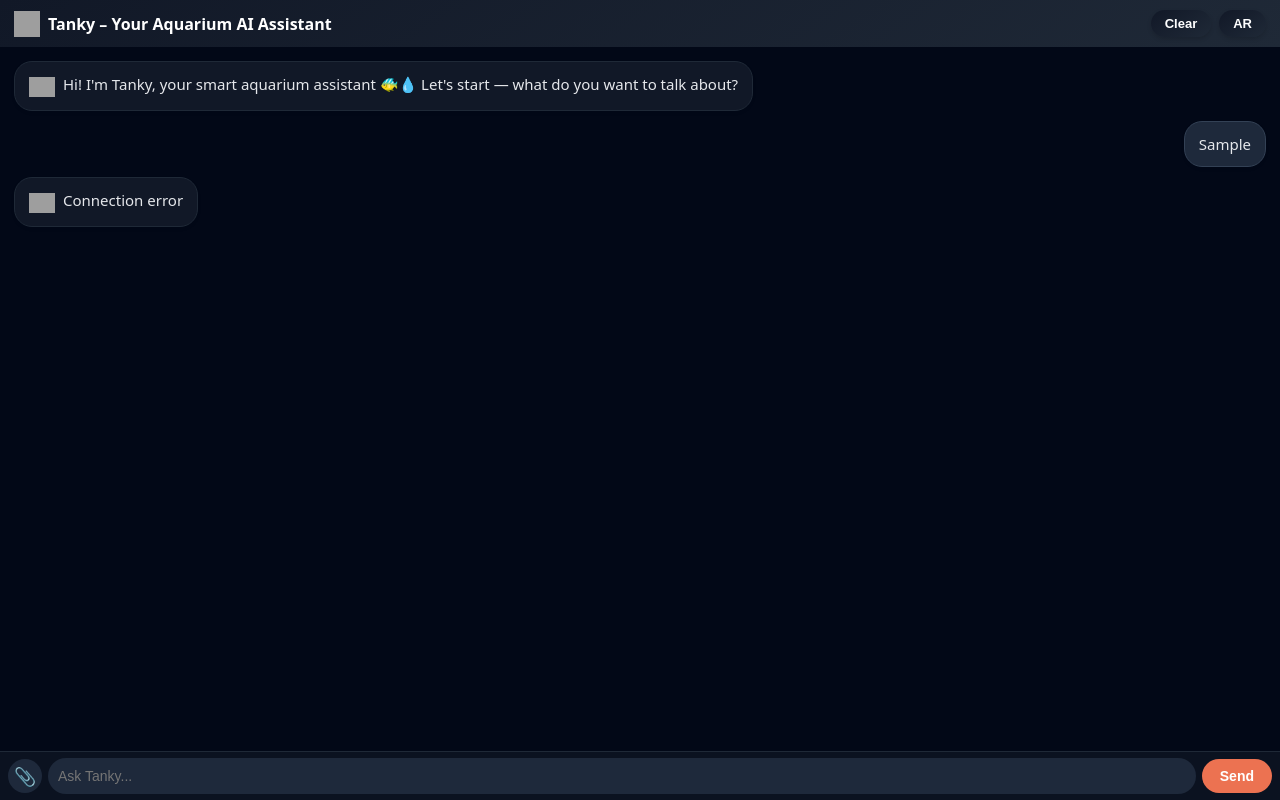
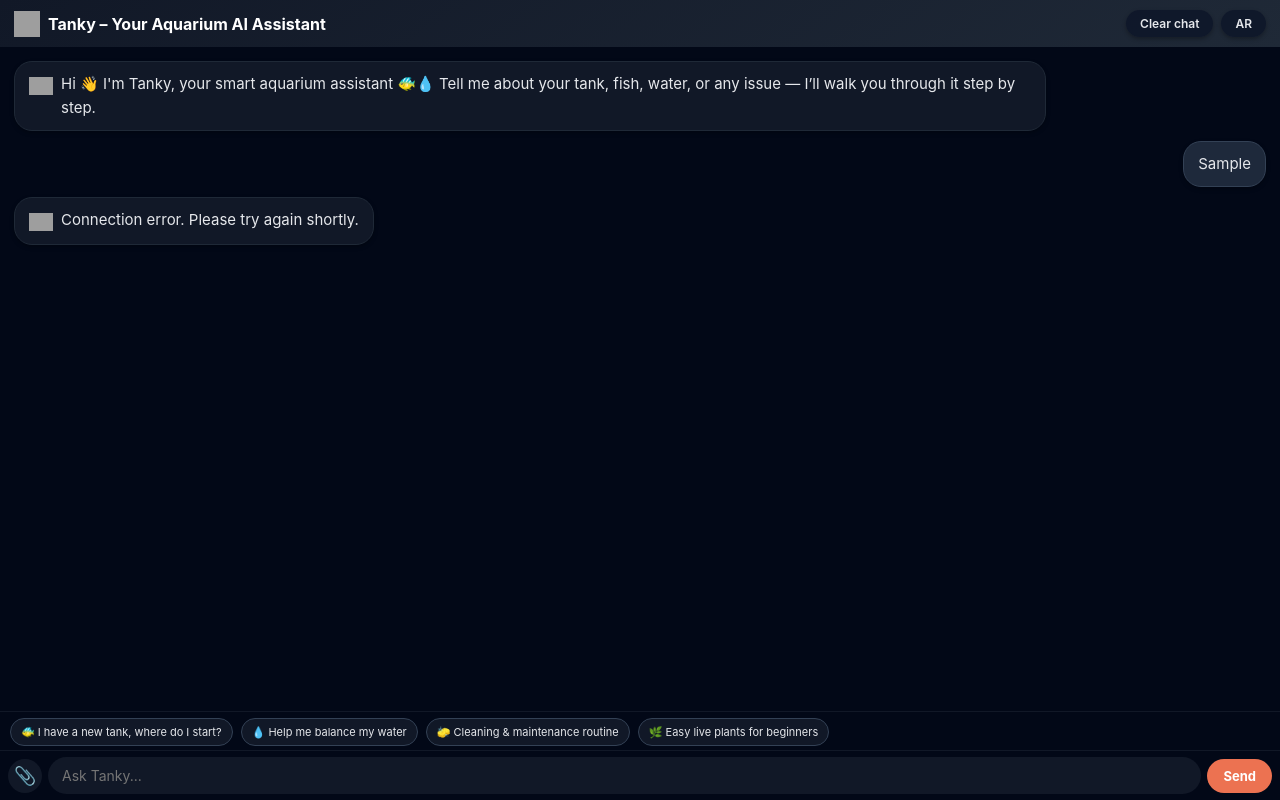
Before and after one commit to Limologic/tanky-ai-assistant, a website: page tanky.html in a window 1280 px wide. Both pictures are taken after typing "Sample" into the empty fields and a click on the button "Send". Drawn offline with Linux system fonts and the light colour scheme; no server answers; grey boxes are pictures that could not be loaded.

Commit message:
Update tanky.html

```diff
--- a/tanky.html
+++ b/tanky.html
@@ -5,22 +5,6 @@
   <title>تانكي – مساعدك الذكي في عالم أحواض الأسماك بتقنية الذكاء الاصطناعي</title>
   <style>
     :root {
-      --bg: #F2E8D5;
-      --chat-bg: #ffffff;
-      --header-grad-1: #2DBBB5;
-      --header-grad-2: #57DFA6;
-      --user-bubble-1: #e2f9f7;
-      --user-bubble-2: #d4f3ef;
-      --user-border: #bcebe8;
-      --bot-bubble: #f2f2f2;
-      --bot-border: #e0e0e0;
-      --accent: #EC7251;
-      --text-main: #111827;
-      --quick-bg: #e7f8f7;
-      --quick-border: #bde9e7;
-    }
-
-    body.dark {
       --bg: #020817;
       --chat-bg: #0b1220;
       --header-grad-1: #111827;
@@ -32,7 +16,7 @@
       --bot-border: #1f2937;
       --accent: #EC7251;
       --text-main: #e5e7eb;
-      --quick-bg: #1e293b;
+      --quick-bg: #111827;
       --quick-border: #334155;
     }
 
@@ -45,7 +29,7 @@
       font-family: 'Cairo', system-ui, sans-serif;
       background: var(--bg);
       color: var(--text-main);
-      transition: background 0.4s ease, color 0.4s ease;
+      transition: background 0.3s ease, color 0.3s ease;
     }
 
     :lang(en) {
@@ -82,20 +66,9 @@
       font-size: 16px;
     }
 
-    #title img { width: 26px; height: 26px; }
-
-    #backBtn {
-      background: transparent;
-      border: none;
-      font-size: 22px;
-      color: #fff;
-      cursor: pointer;
-      padding: 4px 8px;
-      transition: transform 0.2s ease;
-    }
-
-    #backBtn:hover {
-      transform: scale(1.2);
+    #title img {
+      width: 26px;
+      height: 26px;
     }
 
     #header-actions {
@@ -105,21 +78,22 @@
     }
 
     #header-actions button {
-      background: linear-gradient(145deg, var(--header-grad-1), var(--header-grad-2));
-      color: #fff;
+      background: rgba(15,23,42,0.96);
+      color: #e5e7eb;
       border: none;
       padding: 6px 14px;
       font-weight: 600;
-      font-size: 13px;
+      font-size: 12px;
       border-radius: 999px;
       cursor: pointer;
-      box-shadow: 0 2px 4px rgba(0,0,0,0.15);
-      transition: transform 0.2s ease, opacity 0.2s ease;
+      box-shadow: 0 2px 4px rgba(0,0,0,0.3);
+      transition: transform 0.18s ease, opacity 0.18s ease, background 0.18s ease;
     }
 
     #header-actions button:hover {
-      transform: scale(1.05);
-      opacity: 0.9;
+      transform: scale(1.04);
+      opacity: 0.92;
+      background: rgba(15,23,42,1);
     }
 
     #messages {
@@ -143,10 +117,10 @@
       border-radius: 18px;
       padding: 10px 14px;
       word-wrap: break-word;
-      box-shadow: 0 2px 4px rgba(0,0,0,0.04);
+      box-shadow: 0 2px 4px rgba(0,0,0,0.25);
       opacity: 0;
       transform: translateY(4px);
-      animation: fadeIn 0.3s ease forwards;
+      animation: fadeIn 0.25s ease forwards;
     }
 
     @keyframes fadeIn {
@@ -155,50 +129,91 @@
 
     .msg.user {
       margin-left: auto;
+      margin-right: 0;
       background: linear-gradient(145deg, var(--user-bubble-1), var(--user-bubble-2));
       border: 1px solid var(--user-border);
       text-align: right;
+      flex-direction: row-reverse;
     }
 
     .msg.bot {
       margin-right: auto;
+      margin-left: 0;
       background: var(--bot-bubble);
       border: 1px solid var(--bot-border);
       text-align: left;
+      flex-direction: row;
     }
 
-    .msg.bot img {
-      width: 26px;
-      height: 26px;
+    .msg.bot img.avatar {
+      width: 24px;
+      height: 24px;
       object-fit: contain;
       margin-top: 2px;
       flex-shrink: 0;
+    }
+
+    .msg-content img.chat-image {
+      max-width: 160px;
+      max-height: 160px;
+      border-radius: 10px;
+      margin-top: 4px;
+      object-fit: cover;
+      display: block;
     }
 
     /* Typing animation */
     .typing-dots {
       display: inline-flex;
       gap: 4px;
-      font-size: 18px;
+      font-size: 20px;
     }
 
     .typing-dots span {
       animation: blink 1.2s infinite ease-in-out;
     }
 
-    .typing-dots span:nth-child(2) { animation-delay: 0.2s; }
-    .typing-dots span:nth-child(3) { animation-delay: 0.4s; }
+    .typing-dots span:nth-child(2) { animation-delay: 0.15s; }
+    .typing-dots span:nth-child(3) { animation-delay: 0.3s; }
 
     @keyframes blink {
-      0%, 80%, 100% { opacity: 0.3; transform: translateY(0); }
+      0%, 80%, 100% { opacity: 0.25; transform: translateY(0); }
       40% { opacity: 1; transform: translateY(-3px); }
+    }
+
+    #quickActions {
+      display: flex;
+      gap: 8px;
+      padding: 6px 10px 4px;
+      border-top: 1px solid #111827;
+      background: #020817;
+      overflow-x: auto;
+      flex-shrink: 0;
+    }
+
+    .quick-btn {
+      background: var(--quick-bg);
+      border: 1px solid var(--quick-border);
+      color: #e5e7eb;
+      border-radius: 18px;
+      padding: 6px 10px;
+      cursor: pointer;
+      font-size: 11px;
+      white-space: nowrap;
+      flex-shrink: 0;
+      transition: 0.18s ease;
+    }
+
+    .quick-btn:hover {
+      background: #111827;
+      transform: translateY(-1px);
     }
 
     #inputBar {
       display: flex;
       align-items: center;
-      border-top: 1px solid #1f2937;
-      background: var(--chat-bg);
+      border-top: 1px solid #111827;
+      background: #020817;
       padding: 6px 8px;
       gap: 6px;
       flex-shrink: 0;
@@ -208,7 +223,7 @@
       width: 34px;
       height: 34px;
       border-radius: 50%;
-      background: #1e293b;
+      background: #111827;
       color: #e5e7eb;
       display: flex;
       align-items: center;
@@ -225,11 +240,11 @@
     #text {
       flex: 1;
       border: none;
-      padding: 10px;
+      padding: 10px 14px;
       font-size: 14px;
       outline: none;
       border-radius: 999px;
-      background: #1e293b;
+      background: #111827;
       color: #e5e7eb;
     }
 
@@ -237,36 +252,33 @@
       background: var(--accent);
       color: #fff;
       border: none;
-      padding: 9px 18px;
+      padding: 9px 16px;
       cursor: pointer;
       font-weight: 700;
       border-radius: 999px;
-      font-size: 14px;
+      font-size: 13px;
       flex-shrink: 0;
-      transition: 0.2s ease;
+      transition: 0.18s ease;
     }
 
     #send:hover {
-      opacity: 0.85;
+      opacity: 0.9;
       transform: scale(1.03);
     }
 
     ::-webkit-scrollbar {
-      width: 8px;
-      height: 8px;
+      width: 6px;
+      height: 6px;
     }
-
     ::-webkit-scrollbar-thumb {
       background: #334155;
       border-radius: 4px;
     }
-
     ::-webkit-scrollbar-thumb:hover {
       background: #475569;
     }
-
     ::-webkit-scrollbar-track {
-      background: #0b1220;
+      background: #020817;
     }
 
     ::selection {
@@ -280,7 +292,7 @@
     <div id="header">
       <div id="title">
         <img src="https://mytankscape.com/wp-content/uploads/2025/11/tanky.svg" alt="Tanky">
-        <span>تانكي – مساعدك الذكي لهواية أسماك الزينة</span>
+        <span>تانكي – مساعدك الذكي في هواية أسماك الزينة</span>
       </div>
       <div id="header-actions">
         <button id="clearBtn">حذف</button>
@@ -294,7 +306,7 @@
     <div id="inputBar">
       <label id="fileLabel" for="fileInput">📎</label>
       <input id="fileInput" type="file" accept="image/*">
-      <input id="text" placeholder="اسأل تانكي..." />
+      <input id="text" placeholder="اسأل تانكي" />
       <button id="send">إرسال</button>
     </div>
   </div>
@@ -302,14 +314,16 @@
   <script>
     const messagesDiv = document.getElementById('messages');
     const sendBtn = document.getElementById('send');
+    const fileInput = document.getElementById('fileInput');
     const input = document.getElementById('text');
     const langBtn = document.getElementById('langBtn');
     const clearBtn = document.getElementById('clearBtn');
+    const quickActionsDiv = document.getElementById('quickActions');
 
-    // Auto-detect language
+    // --- Language detection (first visit only) ---
     let lang = localStorage.getItem('tanky_lang');
     if (!lang) {
-      lang = navigator.language.startsWith('ar') ? 'ar' : 'en';
+      lang = (navigator.language || navigator.userLanguage || 'en').startsWith('ar') ? 'ar' : 'en';
       localStorage.setItem('tanky_lang', lang);
     }
 
@@ -322,114 +336,274 @@
         send: "إرسال",
         langToggle: "EN",
         clear: "حذف",
-        welcome: "أهلاً بك! أنا تانكي، مساعدك الذكي في عالم أسماك الزينة والأحواض المزروعة والبحرية 🐠💧 نبدأ بإيه؟"
+        welcome: "أهلاً بك 👋 أنا تانكي، مساعدك الذكي لعالم أسماك الزينة والأحواض المزروعة والبحرية 🐠💧 احكيلي عن حوضك، نوع المياه، السمك، أو أي مشكلة… وهساعدك خطوة بخطوة.",
+        quick: [
+          "🐠 عندي حوض جديد، أبدأ بإيه؟",
+          "💧 ساعدني أظبط جودة المياه",
+          "🧽 جدول تنظيف للحوض",
+          "🌿 ترشيح نباتات سهلة للمبتدئين"
+        ],
+        thinking: "تانكي يفكر...",
+        imgLabel: "صورة:"
       },
       en: {
         title: "Tanky – Your Aquarium AI Assistant",
         placeholder: "Ask Tanky...",
         send: "Send",
         langToggle: "AR",
-        clear: "Clear",
-        welcome: "Hi! I'm Tanky, your smart aquarium assistant 🐠💧 Let's start — what do you want to talk about?"
+        clear: "Clear chat",
+        welcome: "Hi 👋 I'm Tanky, your smart aquarium assistant 🐠💧 Tell me about your tank, fish, water, or any issue — I’ll walk you through it step by step.",
+        quick: [
+          "🐠 I have a new tank, where do I start?",
+          "💧 Help me balance my water",
+          "🧽 Cleaning & maintenance routine",
+          "🌿 Easy live plants for beginners"
+        ],
+        thinking: "Tanky is thinking...",
+        imgLabel: "Photo from your tank:"
       }
     };
+
+    // --- Helpers ---
 
     function saveChat() {
       localStorage.setItem('tanky_chat', messagesDiv.innerHTML);
     }
 
-    function appendMsg(text, who) {
+    function loadChatOrWelcome() {
+      const saved = localStorage.getItem('tanky_chat');
+      if (saved) {
+        messagesDiv.innerHTML = saved;
+        messagesDiv.scrollTop = messagesDiv.scrollHeight;
+      } else {
+        appendBotMessage(ui[lang].welcome);
+      }
+    }
+
+    function applyLang() {
+      const t = ui[lang];
+      document.querySelector('#title span').textContent = t.title;
+      input.placeholder = t.placeholder;
+      sendBtn.textContent = t.send;
+      langBtn.textContent = t.langToggle;
+      clearBtn.textContent = t.clear;
+      document.dir = lang === 'ar' ? 'rtl' : 'ltr';
+      document.documentElement.lang = lang;
+
+      // Quick actions
+      quickActionsDiv.innerHTML = '';
+      t.quick.forEach(q => {
+        const btn = document.createElement('div');
+        btn.className = 'quick-btn';
+        btn.textContent = q;
+        btn.onclick = () => {
+          if (!isBusy) handleMessage(q);
+        };
+        quickActionsDiv.appendChild(btn);
+      });
+    }
+
+    function appendUserMessage(text) {
       const wrap = document.createElement('div');
-      wrap.className = 'msg ' + who;
-      const c = document.createElement('div');
-      c.className = 'msg-content';
-      c.innerHTML = text.replace(/\n/g, '<br>');
-      if (who === 'bot') {
-        const avatar = document.createElement('img');
-        avatar.src = 'https://mytankscape.com/wp-content/uploads/2025/11/tanky.svg';
-        wrap.appendChild(avatar);
-      }
-      wrap.appendChild(c);
+      wrap.className = 'msg user';
+      const content = document.createElement('div');
+      content.className = 'msg-content';
+      content.innerHTML = escapeHtml(text).replace(/\n/g, '<br>');
+      wrap.appendChild(content);
       messagesDiv.appendChild(wrap);
       messagesDiv.scrollTop = messagesDiv.scrollHeight;
       saveChat();
     }
 
-    async function handleMessage(text) {
-      if (!text || isBusy) return;
+    function appendUserImageMessage(src) {
+      const wrap = document.createElement('div');
+      wrap.className = 'msg user';
+      const content = document.createElement('div');
+      content.className = 'msg-content';
+      content.innerHTML = `<div>${ui[lang].imgLabel}</div><img src="${src}" class="chat-image">`;
+      wrap.appendChild(content);
+      messagesDiv.appendChild(wrap);
+      messagesDiv.scrollTop = messagesDiv.scrollHeight;
+      saveChat();
+    }
+
+    function appendBotMessageTypewriter(text) {
+      // Fast typewriter, GPT-style
+      const wrap = document.createElement('div');
+      wrap.className = 'msg bot';
+      const avatar = document.createElement('img');
+      avatar.src = 'https://mytankscape.com/wp-content/uploads/2025/11/tanky.svg';
+      avatar.alt = 'Tanky';
+      avatar.className = 'avatar';
+      const content = document.createElement('div');
+      content.className = 'msg-content';
+
+      wrap.appendChild(avatar);
+      wrap.appendChild(content);
+      messagesDiv.appendChild(wrap);
+      messagesDiv.scrollTop = messagesDiv.scrollHeight;
+
+      const plain = text || '';
+      let i = 0;
+      const len = plain.length;
+      const speed = 12; // ms per char (سريع)
+
+      function step() {
+        if (i >= len) {
+          saveChat();
+          return;
+        }
+        const ch = plain[i];
+        if (ch === '\n') {
+          content.innerHTML += '<br>';
+        } else {
+          content.innerHTML += escapeHtml(ch);
+        }
+        i++;
+        messagesDiv.scrollTop = messagesDiv.scrollHeight;
+        setTimeout(step, speed);
+      }
+      step();
+    }
+
+    function appendBotMessage(text) {
+      // fallback (used فقط للترحيب أو أماكن بسيطة)
+      const wrap = document.createElement('div');
+      wrap.className = 'msg bot';
+      const avatar = document.createElement('img');
+      avatar.src = 'https://mytankscape.com/wp-content/uploads/2025/11/tanky.svg';
+      avatar.alt = 'Tanky';
+      avatar.className = 'avatar';
+      const content = document.createElement('div');
+      content.className = 'msg-content';
+      content.innerHTML = escapeHtml(text).replace(/\n/g, '<br>');
+      wrap.appendChild(avatar);
+      wrap.appendChild(content);
+      messagesDiv.appendChild(wrap);
+      messagesDiv.scrollTop = messagesDiv.scrollHeight;
+      saveChat();
+    }
+
+    function showTyping() {
+      const wrap = document.createElement('div');
+      wrap.className = 'msg bot';
+      const content = document.createElement('div');
+      content.className = 'msg-content';
+      content.innerHTML = `<span class="typing-dots"><span>.</span><span>.</span><span>.</span></span>`;
+      wrap.appendChild(content);
+      messagesDiv.appendChild(wrap);
+      messagesDiv.scrollTop = messagesDiv.scrollHeight;
+      return wrap;
+    }
+
+    function escapeHtml(str) {
+      return str
+        .replace(/&/g, '&amp;')
+        .replace(/</g, '&lt;')
+        .replace(/>/g, '&gt;');
+    }
+
+    // --- Core send handler ---
+    async function handleMessage(text, options = {}) {
+      const { imageData, skipUserMessage } = options;
+
+      if (!text && !imageData) return;
+      if (isBusy) return;
       isBusy = true;
       sendBtn.disabled = true;
-      appendMsg(text, 'user');
 
-      // Tanky is thinking animation
-      const typingEl = document.createElement('div');
-      typingEl.className = 'msg bot';
-      typingEl.innerHTML = `
-        <div class="msg-content">
-          <span class="typing-dots"><span>.</span><span>.</span><span>.</span></span>
-        </div>`;
-      messagesDiv.appendChild(typingEl);
-      messagesDiv.scrollTop = messagesDiv.scrollHeight;
+      if (!skipUserMessage && text) {
+        appendUserMessage(text);
+      }
+
+      const typingEl = showTyping();
 
       try {
-        const r = await fetch('https://tanky-ai-assistant.onrender.com/tanky-chat', {
+        const body = imageData
+          ? { messages: [{ role: 'user', content: text || '' }], image: imageData }
+          : { messages: [{ role: 'user', content: text }] };
+
+        const res = await fetch('https://tanky-ai-assistant.onrender.com/tanky-chat', {
           method: 'POST',
           headers: { 'Content-Type': 'application/json' },
-          body: JSON.stringify({ messages: [{ role: 'user', content: text }] })
+          body: JSON.stringify(body)
         });
-        const d = await r.json();
+
+        const data = await res.json();
         typingEl.remove();
-        appendMsg(d.reply || '...', 'bot');
-      } catch {
+
+        const reply = (data && data.reply) || (lang === 'ar'
+          ? 'لم أتمكن من الرد حالياً، حاول مرة أخرى.'
+          : 'I could not respond this time, please try again.');
+
+        appendBotMessageTypewriter(reply);
+      } catch (e) {
         typingEl.remove();
-        appendMsg(lang === 'ar' ? 'حدث خطأ في الاتصال' : 'Connection error', 'bot');
+        appendBotMessage(lang === 'ar'
+          ? 'حدث خطأ في الاتصال. حاول مرة أخرى بعد لحظات.'
+          : 'Connection error. Please try again shortly.');
       } finally {
         isBusy = false;
         sendBtn.disabled = false;
       }
     }
 
-    document.body.classList.add('dark');
-    const t = ui[lang];
-    document.querySelector('#title span').textContent = t.title;
-    input.placeholder = t.placeholder;
-    sendBtn.textContent = t.send;
-    langBtn.textContent = t.langToggle;
-    clearBtn.textContent = t.clear;
-    document.dir = lang === 'ar' ? 'rtl' : 'ltr';
+    // --- Events ---
 
-    langBtn.onclick = () => {
-      lang = lang === 'ar' ? 'en' : 'ar';
-      localStorage.setItem('tanky_lang', lang);
-      location.reload();
+    // Send from input
+    sendBtn.onclick = () => {
+      const text = input.value.trim();
+      if (!text) return;
+      input.value = '';
+      handleMessage(text);
     };
 
-    clearBtn.onclick = () => {
-      localStorage.removeItem('tanky_chat');
-      messagesDiv.innerHTML = '';
-      appendMsg(ui[lang].welcome, 'bot');
-    };
-
-    sendBtn.onclick = () => {
-      const t = input.value.trim();
-      if (!t) return;
-      input.value = '';
-      handleMessage(t);
-    };
-
-    input.addEventListener('keypress', e => {
+    input.addEventListener('keypress', (e) => {
       if (e.key === 'Enter') {
         e.preventDefault();
         sendBtn.click();
       }
     });
 
-    const saved = localStorage.getItem('tanky_chat');
-    if (saved) {
-      messagesDiv.innerHTML = saved;
-    } else {
-      appendMsg(ui[lang].welcome, 'bot');
-    }
+    // Image upload: preview + auto-send
+    fileInput.addEventListener('change', (e) => {
+      const file = e.target.files[0];
+      if (!file) return;
+      const reader = new FileReader();
+      reader.onload = () => {
+        const base64 = reader.result;
+        appendUserImageMessage(base64);
+        handleMessage(
+          lang === 'ar'
+            ? 'حلل الصورة.'
+            : 'Analyze this photo',
+          { imageData: base64, skipUserMessage: true }
+        );
+      };
+      reader.readAsDataURL(file);
+      fileInput.value = '';
+    });
+
+    // Language toggle
+    langBtn.onclick = () => {
+      lang = (lang === 'ar') ? 'en' : 'ar';
+      localStorage.setItem('tanky_lang', lang);
+      // نحدّث الواجهة بدون مسح التاريخ
+      applyLang();
+      saveChat();
+    };
+
+    // Clear chat
+    clearBtn.onclick = () => {
+      localStorage.removeItem('tanky_chat');
+      messagesDiv.innerHTML = '';
+      appendBotMessage(ui[lang].welcome);
+    };
+
+    // --- Init ---
+    document.body.classList.add('dark');
+    applyLang();
+    loadChatOrWelcome();
   </script>
 </body>
 </html>
```
